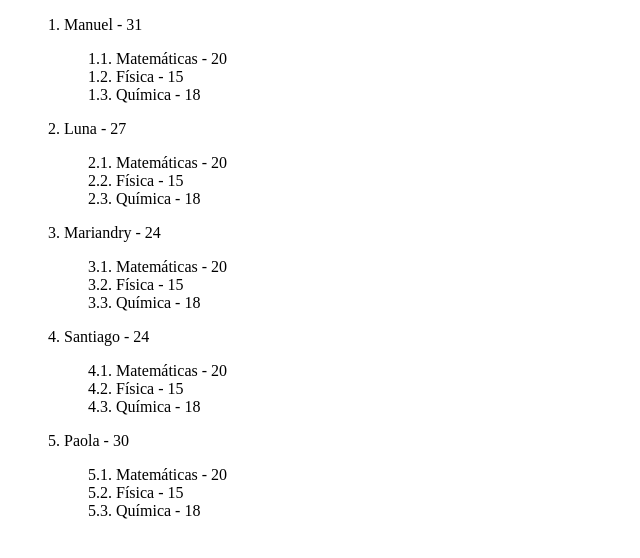
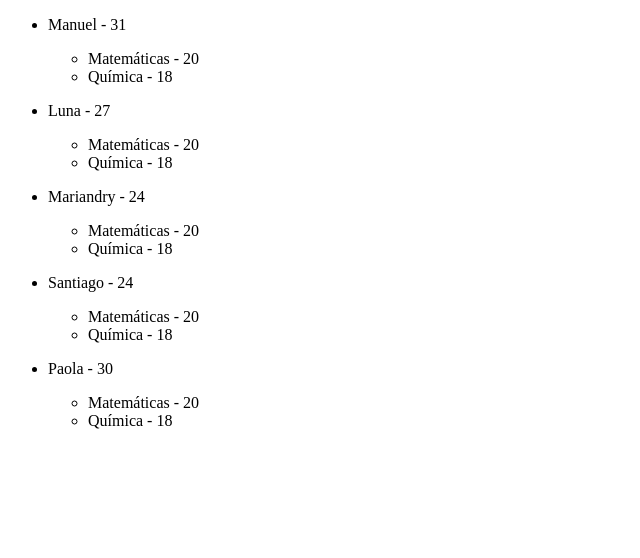
Before and after one commit to manuelhm1993/mh-vue3, a Vue app: page / in a window 1280 px wide. Shown: the top 558 px of the page, without its empty margins (0-640 px from the left). Built offline with nearby package versions, Linux system fonts and the light colour scheme.

Commit message:
Uso de template para anidar un if dentro de un for anidado, es un ejercicio algo complejo, pero se entendió la mecánica perfectamente

```diff
--- a/src/App.vue
+++ b/src/App.vue
@@ -96,20 +96,20 @@
 <template>
     <ul>
         <!-- Desestructurar el objeto -->
-        <li v-for="({ nombre, edad, cursos }, i) in alumnos">
-            <p>{{ i + 1 }}. {{ nombre }} - {{ edad }}</p>
+        <li v-for="alumno in alumnos">
+            <p>{{ alumno.nombre }} - {{ alumno.edad }}</p>
             <ul>
-                <li v-for="(curso, j) in cursos">
-                    <!-- Uso de template strings dentro de la interpolación vue -->
-                    {{ `${i + 1}.${j + 1}.` }} {{ curso.nombre }} - {{ curso.nota }}
-                </li>
+                <!-- Uso de template para poder hacer la validación del if -->
+                <template v-for="curso in alumno.cursos">
+                    <li v-if="curso.nota >= 18">
+                        {{ curso.nombre }} - {{ curso.nota }}
+                    </li>
+                </template>
             </ul>
         </li>
     </ul>
 </template>
 
 <style scoped>
-    li {
-        list-style: none;
-    }
+
 </style>
```
